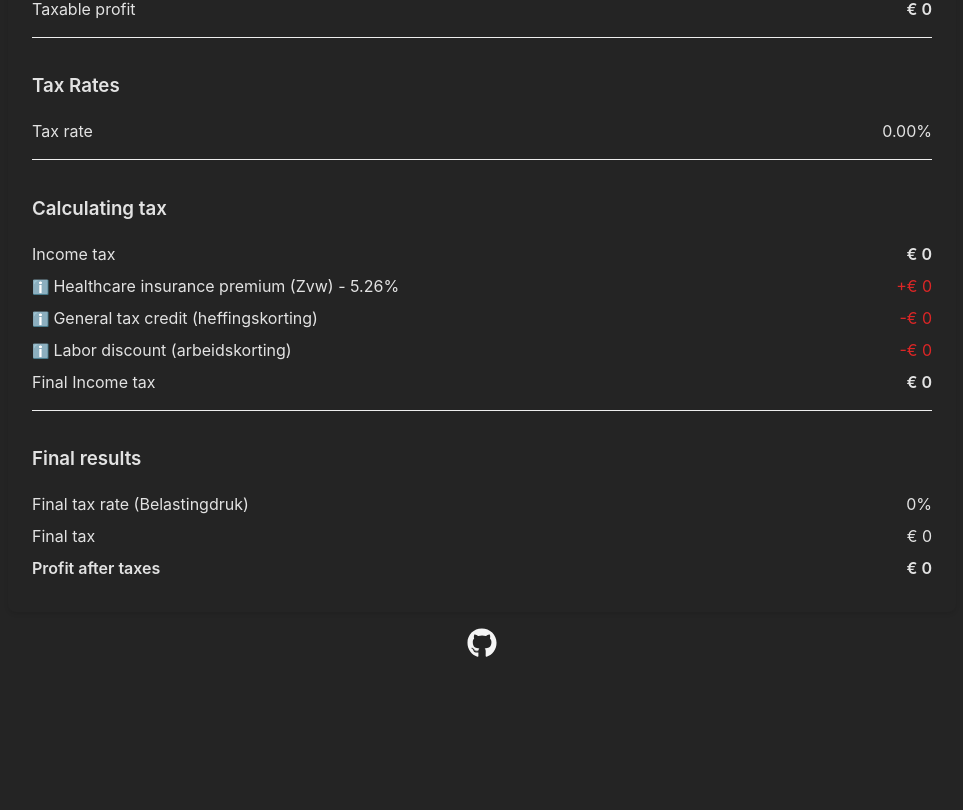
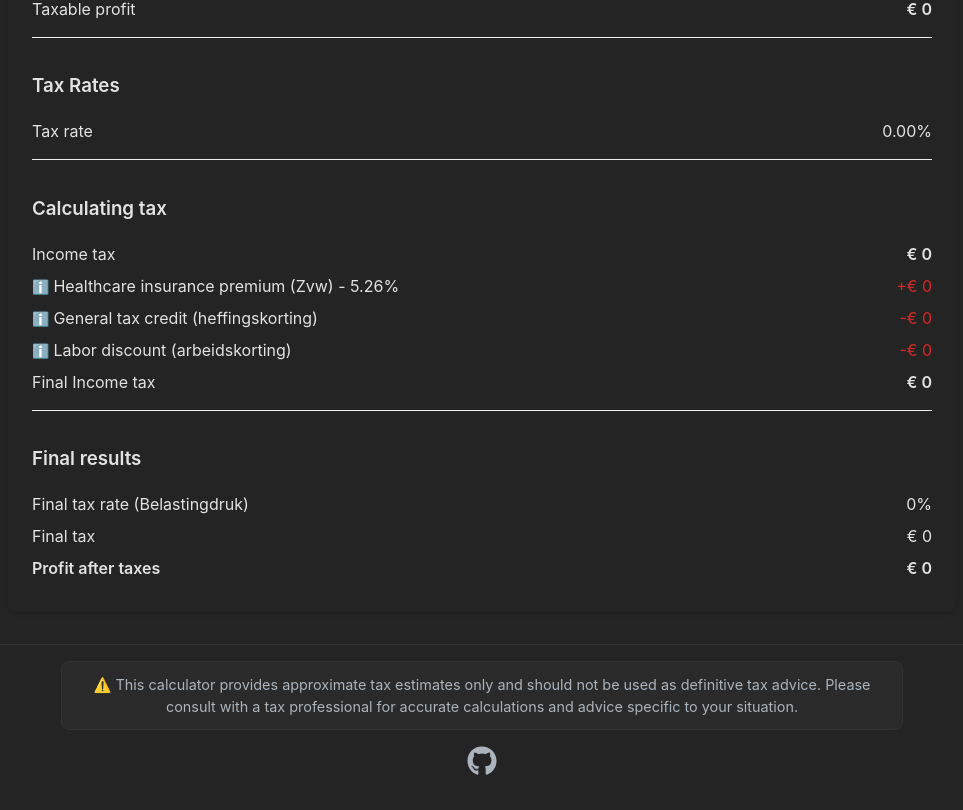
Before and after one commit to mo-hai/TaxTime, a React (Vite) app: page / in a window 1280 px wide. Shown: the part 723-1533 px from the top of the page, without its empty margins (158-1121 px from the left). Before the commit the page ends 1417 px from the top, so only its background shows below. Built offline with nearby package versions, Linux system fonts and the light colour scheme.

Commit message:
Add Disclaimer

```diff
--- a/src/App.css
+++ b/src/App.css
@@ -33,22 +33,38 @@ input[type="checkbox"] {
   margin-right: 8px;
 }
 
+.footer {
+  margin-top: 2rem;
+  padding: 1rem;
+  text-align: center;
+  border-top: 1px solid #333;
+}
+
+.disclaimer {
+  max-width: 800px;
+  margin: 0 auto 1rem;
+  padding: 12px 20px;
+  background-color: #2a2a2a;
+  border: 1px solid #333;
+  border-radius: 8px;
+  color: #abb4bc;
+  font-size: 0.9rem;
+  line-height: 1.5;
+}
+
+.disclaimer p {
+  margin: 0;
+}
+
 .github-link {
-  display: flex;
-  align-items: right;
-  gap: 8px;
-  color: #333;
+  color: #abb4bc;
+  font-size: 1.5rem;
   text-decoration: none;
-  padding: 16px 16px;
-  border-radius: 6px;
-  color: #f5f5f5;
-  width: fit-content;
-  margin: 0 auto 20px;
   transition: color 0.2s;
 }
 
 .github-link:hover {
-  color: #abb4bc;
+  color: #f5f5f5;
 }
 
 .github-link svg {
--- a/src/App.jsx
+++ b/src/App.jsx
@@ -46,13 +46,17 @@ function App() {
       <h1>Tax Calculator</h1>
       <Calculator />
       <footer className="footer">
+        <div className="disclaimer">
+          <p>⚠️ This calculator provides approximate tax estimates only and should not be used as definitive tax advice.
+          Please consult with a tax professional for accurate calculations and advice specific to your situation.</p>
+        </div>
         <a
           href="https://github.com/mo-hai/TaxTime"
           target="_blank"
           rel="noopener noreferrer"
           className="github-link"
         >
-        <FaGithub />
+          <FaGithub />
         </a>
       </footer>
       <SpeedInsights />
```
Also changed, not shown: src/components/Calculator.css (line endings or trailing spaces).
